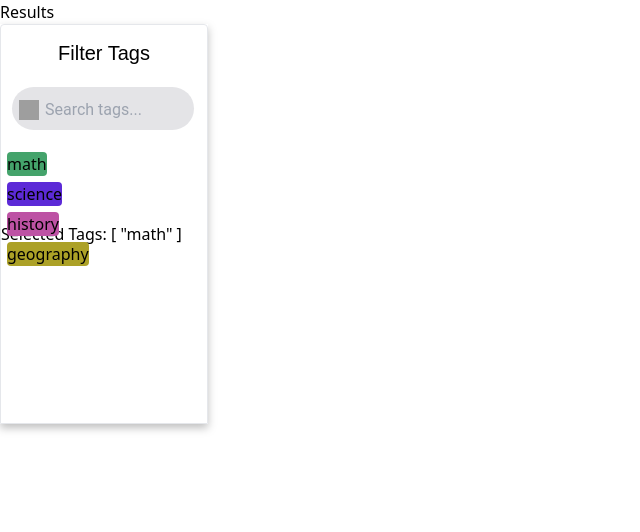
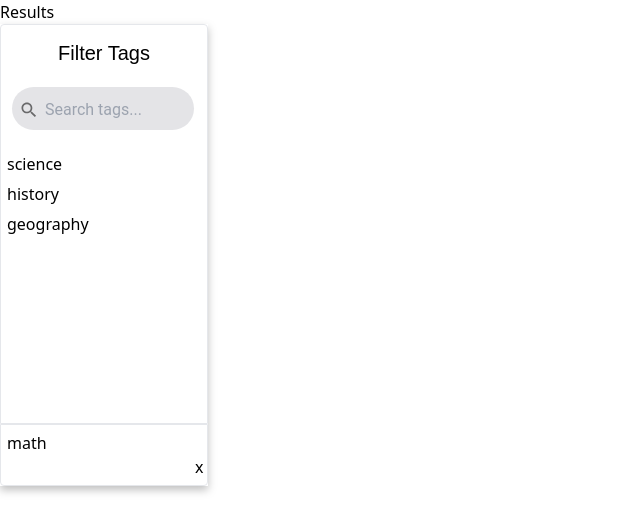
Before and after one commit to codersforcauses/elucidate, a Nuxt app in the folder client/: page /quizsearch in a window 1280 px wide. Both pictures are taken after a click on the button "math". Shown: the top 532 px of the page, without its empty margins (0-640 px from the left). Built offline with nearby package versions, Linux system fonts and the light colour scheme; grey boxes are pictures that could not be loaded.

Commit message:
Updated Filter Tags Search

```diff
--- a/client/components/FilterTags.vue
+++ b/client/components/FilterTags.vue
@@ -7,32 +7,51 @@
         <input v-model="searchedTag" placeholder="Search tags..." class="bg-transparent relative top-[-10px] left-[33px] w-[96px] h-[23px] outline-0 font-roboto"/>
       </div>
       <div class="relative top-[50px]">
-        <SelectTag v-for="tag in searchedTags" :label="tag.name" :colour="tag.colour" @toggleTag="toggleTag($event)">
+        <SelectTag
+          v-for="tag in searchedTags"
+          :label="tag.name"
+          :colour="tag.colour"
+          @toggleTag="toggleTag($event)"
+        >
         </SelectTag>
       </div>
-    <p>Selected Tags: {{ selectedTags }}</p>
+    </div>
+    <div class="border rounded-b-[4px]">
+      <RemoveTag
+        v-for="tag in selectedTags"
+        :label="tag.name"
+        :colour="tag.colour"
+        @toggleTag="toggleTag($event)"
+      >
+      </RemoveTag>
     </div>
   </div>
 </template>
 
 <script>
-import axios from "axios";
-import SelectTag from "./SelectTag.vue"; // Do we need a form for the input?
+import axios from 'axios';
+import SelectTag from './SelectTag.vue';
+import RemoveTag from './RemoveTag.vue'; // Do we need a form for the input?
 
 export default {
   data() {
     return {
-      searchedTag: "",
+      searchedTag: '',
       // These tags should be generated using the getTags function at the start
-      tags: [{ name: "math", colour: "bg-[#44a36b]", selected: false }, { name: "science", colour: "bg-[#5c2ad7]", selected: false }, { name: "history", colour: "bg-[#bd52a4]", selected: false }, { name: "geography", colour: "bg-[#aca127]" , selected: false }],
+      tags: [
+        { name: 'math', colour: '44a36b', selected: false },
+        { name: 'science', colour: '5c2ad7', selected: false },
+        { name: 'history', colour: 'bd52a4', selected: false },
+        { name: 'geography', colour: 'aca127', selected: false },
+      ],
     };
   },
-  components: { SelectTag },
+  components: { SelectTag, RemoveTag },
   computed: {
     searchedTags: function () {
       this.result = [];
-      this.tags.forEach(tag => {
-        if (tag.name.includes(this.searchedTag)) {
+      this.tags.forEach((tag) => {
+        if (tag.name.includes(this.searchedTag) && tag.selected == false) {
           this.result.push(tag);
         }
       });
@@ -41,13 +60,13 @@ export default {
 
     selectedTags: function () {
       const result = [];
-      this.tags.forEach(tag => {
+      this.tags.forEach((tag) => {
         if (tag.selected) {
-          result.push(tag.name);
+          result.push(tag);
         }
       });
       return result;
-    }
+    },
   },
   methods: {
     getTags: function () {
@@ -55,7 +74,8 @@ export default {
       const res = await axios.get(
         "/tags",
         { params: { searchedTag } }
-      ) */ // Should be in form {name, colour, turned off}
+      ) */
+      // Should be in form {name, colour, turned off}
     },
 
     toggleTag: function (name) {
@@ -65,9 +85,9 @@ export default {
           break;
         }
       }
-    }
-  }
-}
+    },
+  },
+};
 </script>
 
 <style>
--- /dev/null
+++ b/client/components/RemoveTag.vue
@@ -0,0 +1,15 @@
+<template>
+  <div class="relative m-1.5">
+    <div v-bind:class="{bg: colour}">{{ label }}</div>
+    <button @click="$emit('toggleTag', label)" class="relative left-[188px]">x</button>
+  </div>
+</template>
+
+<script>
+export default {
+  props: ['label', 'colour'],
+};
+</script>
+
+<style>
+</style>
--- a/client/components/SelectTag.vue
+++ b/client/components/SelectTag.vue
@@ -1,18 +1,18 @@
 <template>
   <div class="relative m-1.5">
-    <button @click="$emit('toggleTag', label)" :class=css>{{ label }}</button>
+    <button type="button" @click="$emit('toggleTag', label)" class="rounded" :class=css>{{ label }}</button>
   </div>
 </template>
 
 <script>
 export default {
   computed: {
-    css : function () {
-      return this.colour + " rounded";
-    }
+    css: function () {
+      return 'bg-[#' + this.colour + ']';
+    },
   },
-  props: ['label', 'colour']
-}
+  props: ['label', 'colour'],
+};
 </script>
 
 <style>
```
Also changed, not shown: client/static/search.svg (added).
